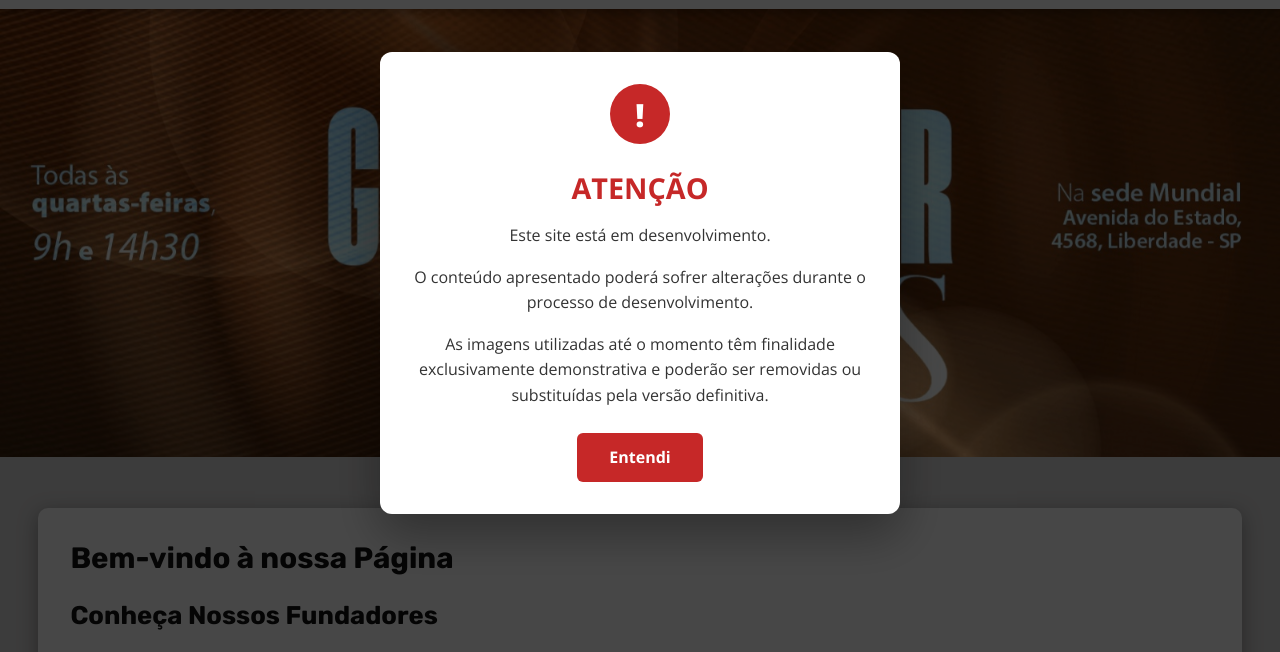
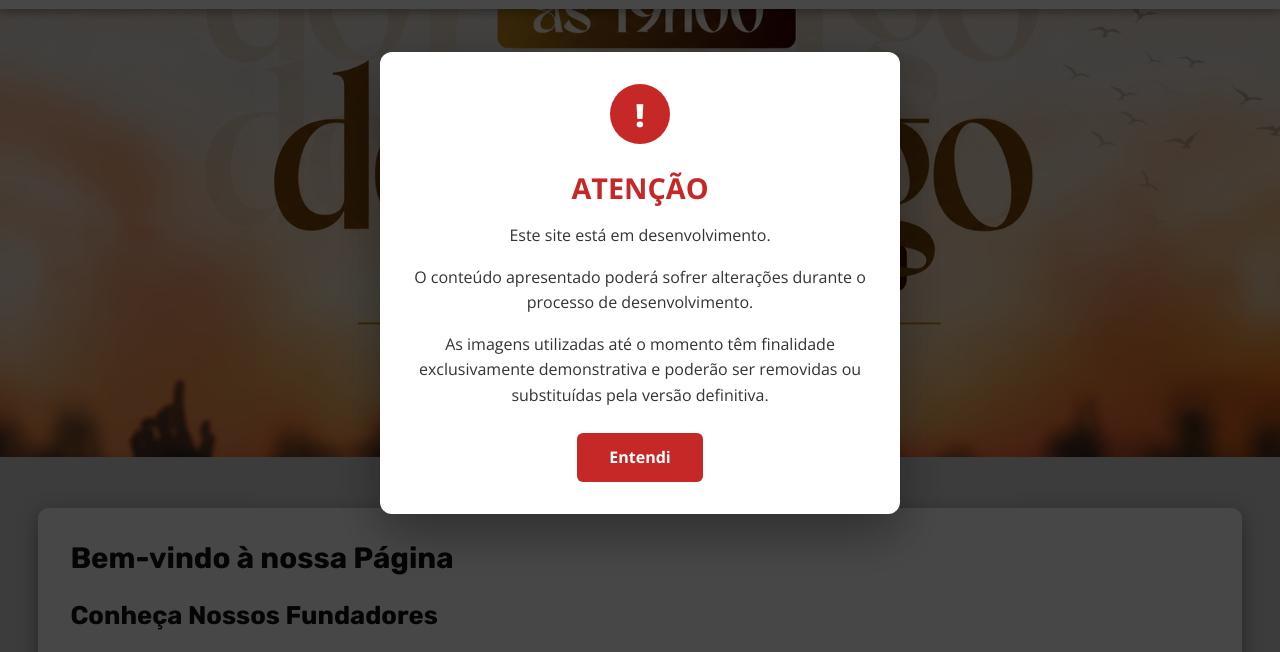
Before and after one commit to GuilhermeAmbrozzi/Site_AD_Panambi, a plain HTML site: page index.html in a window 1280 px wide. Shown: the part 117-769 px from the top of the page. Drawn offline with nearby package versions, Linux system fonts and the light colour scheme.

Commit message:
teste imagem slide

```diff
--- a/assets/Style/index.css
+++ b/assets/Style/index.css
@@ -111,7 +111,7 @@ header {
 .slide {
     display: none;
     width: 100%;
-    height: clamp(380px, 40vw, 760px);
+    height: clamp(380px, 70vw, 860px);
     object-fit: cover;
     object-position: center;
 }
--- a/assets/js/slides.js
+++ b/assets/js/slides.js
@@ -26,4 +26,4 @@ setInterval(() =>{
     // aqui ele controla quando chega na ultima imaem ele retorna para a primeira.
     index = (index +1 ) % slides.length
     showSlide(index)
-}, 4000)
+}, 6500)
--- a/index.html
+++ b/index.html
@@ -79,7 +79,7 @@
     </header>
     <main>
         <div class="slides">
-            <img src="./assets/Img/img-Slider/slider-test-1.jpeg" alt="" class="slide active">
+            <img src="./assets/Img/img-Slider/culto-domingo.webp" alt="" class="slide active">
             <img src="./assets/Img/img-Slider/slider-test-2.jpeg" alt="" class="slide">
             <img src="./assets/Img/img-Slider/slider-test-3.jpeg" alt="" class="slide">
             <img src="./assets/Img/img-Slider/slider-test-4.jpeg" alt="" class="slide">
```
Also changed, not shown: assets/Img/img-Slider/culto-domingo.webp (added).
